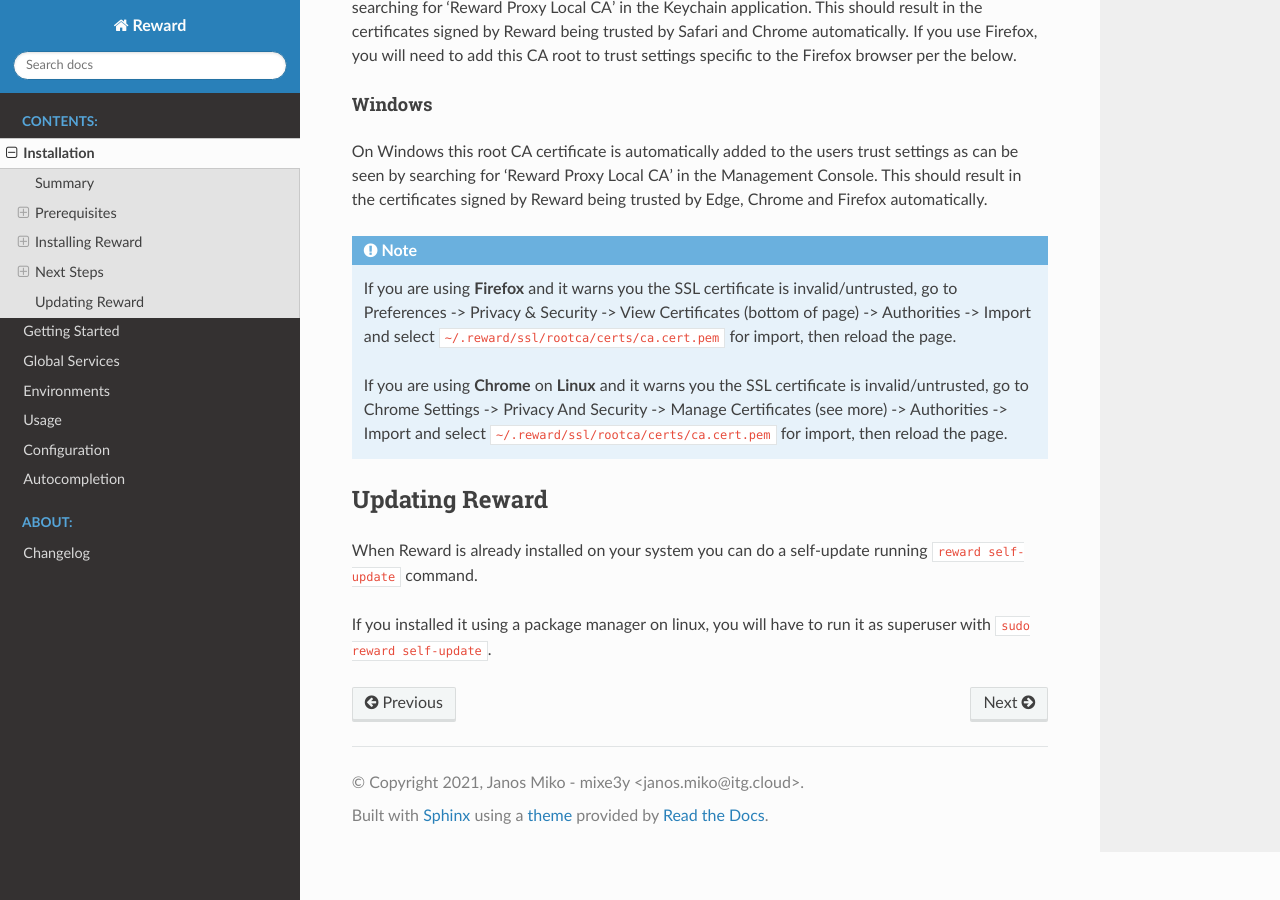
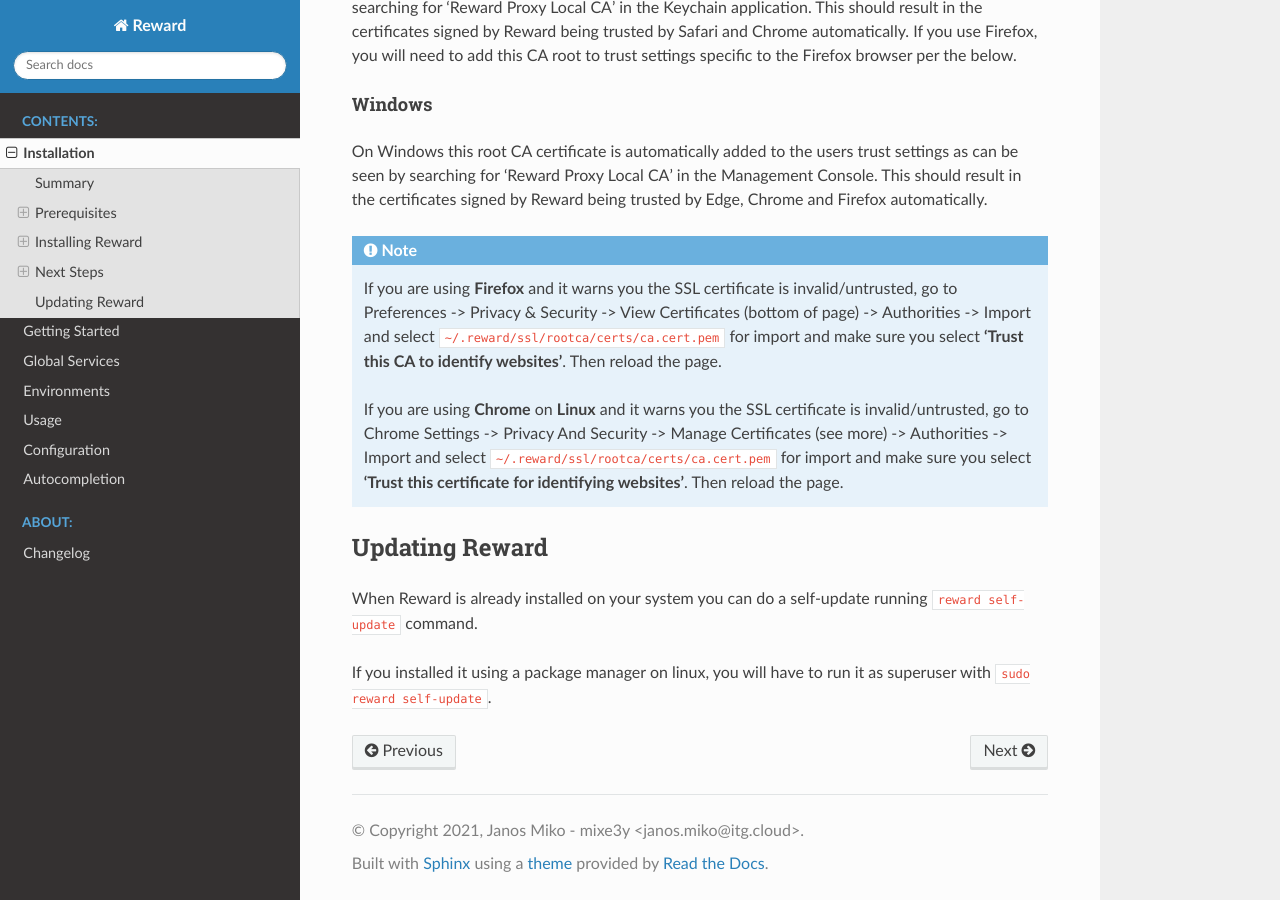
Before and after one commit to rewardenv/reward, a Sphinx documentation site: the page built from docs/installation.md, in a window 1280 px wide and 900 px high, scrolled down 4191 px. Built offline with Sphinx 7.4.7 and the Read the Docs theme 2.0.0, drawn with Linux system fonts in a browser that asks for light colours.

Commit message:
docs: update docs

````diff
--- a/docs/installation.md
+++ b/docs/installation.md
@@ -149,9 +149,9 @@
 On Windows this root CA certificate is automatically added to the users trust settings as can be seen by searching for 'Reward Proxy Local CA' in the Management Console. This should result in the certificates signed by Reward being trusted by Edge, Chrome and Firefox automatically.
 
 ``` note::
-    If you are using **Firefox** and it warns you the SSL certificate is invalid/untrusted, go to Preferences -> Privacy & Security -> View Certificates (bottom of page) -> Authorities -> Import and select ``~/.reward/ssl/rootca/certs/ca.cert.pem`` for import, then reload the page.
+    If you are using **Firefox** and it warns you the SSL certificate is invalid/untrusted, go to Preferences -> Privacy & Security -> View Certificates (bottom of page) -> Authorities -> Import and select ``~/.reward/ssl/rootca/certs/ca.cert.pem`` for import and make sure you select **'Trust this CA to identify websites'**. Then reload the page.
 
-    If you are using **Chrome** on **Linux** and it warns you the SSL certificate is invalid/untrusted, go to Chrome Settings -> Privacy And Security -> Manage Certificates (see more) -> Authorities -> Import and select ``~/.reward/ssl/rootca/certs/ca.cert.pem`` for import, then reload the page.
+    If you are using **Chrome** on **Linux** and it warns you the SSL certificate is invalid/untrusted, go to Chrome Settings -> Privacy And Security -> Manage Certificates (see more) -> Authorities -> Import and select ``~/.reward/ssl/rootca/certs/ca.cert.pem`` for import and make sure you select **'Trust this certificate for identifying websites'**. Then reload the page.
 ```
 
 ### Updating Reward
````
